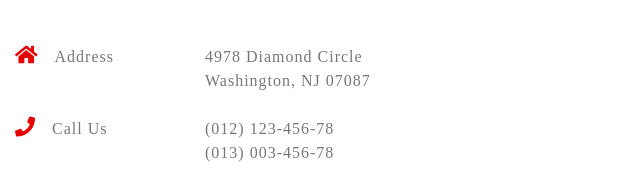
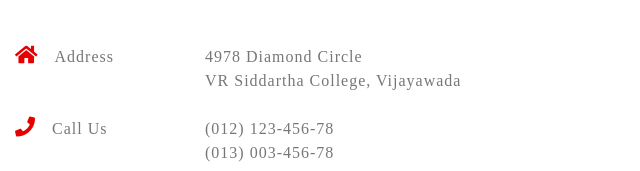
Before and after one commit to LokeshKollipara/finalproject, a plain HTML site: page contact.html in a window 1280 px wide. Shown: the part 611-782 px from the top of the page, 640-1280 px from the left. Drawn offline with Linux system fonts and the light colour scheme; a web font is replaced by a local one.

Commit message:
Update contact.html

```diff
--- a/contact.html
+++ b/contact.html
@@ -140,7 +140,7 @@
 						<div class="col-8 home-radio-clock-right">
 							<ul class="list-unstyled">
 								<li>4978 Diamond Circle
-									<span>Washington, NJ 07087</span>
+									<span>VR Siddartha College, Vijayawada</span>
 								</li>
 								<li class="my-4">(012) 123-456-78
 									<span>(013) 003-456-78</span>
```
